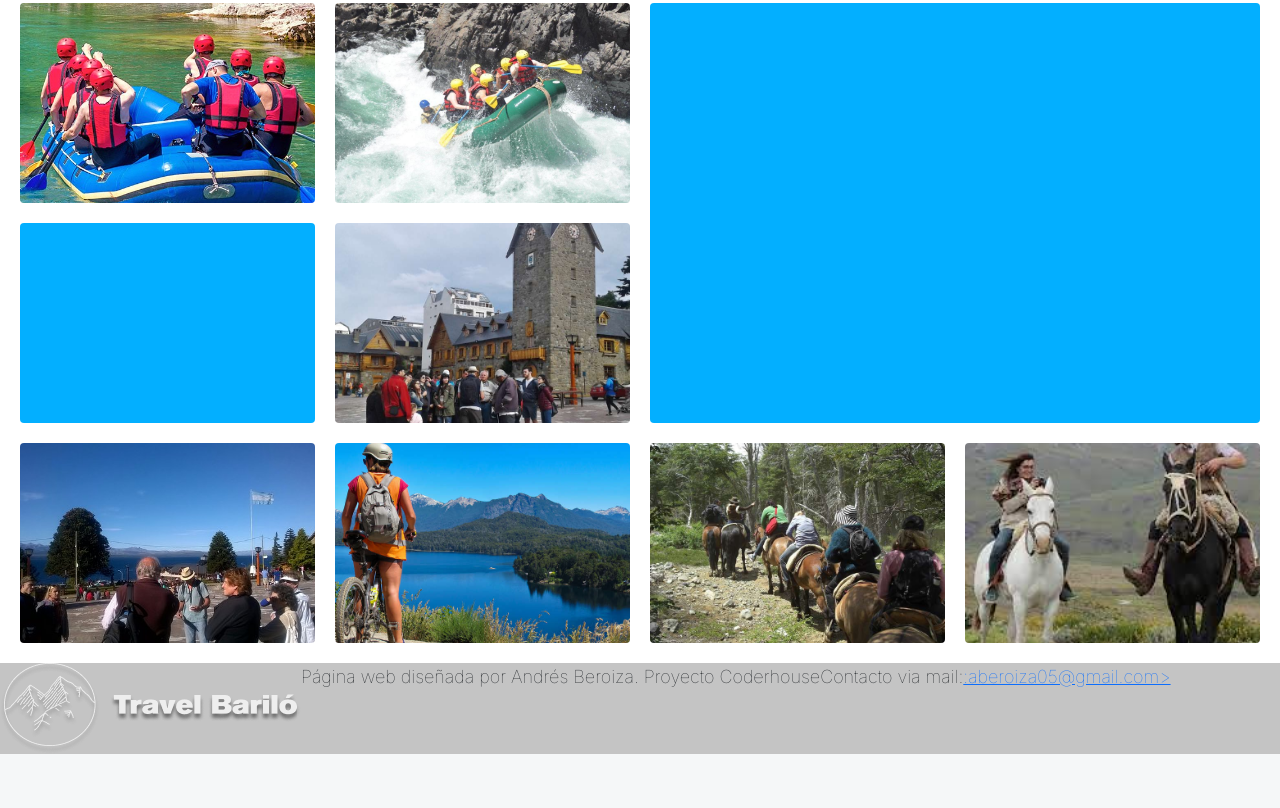
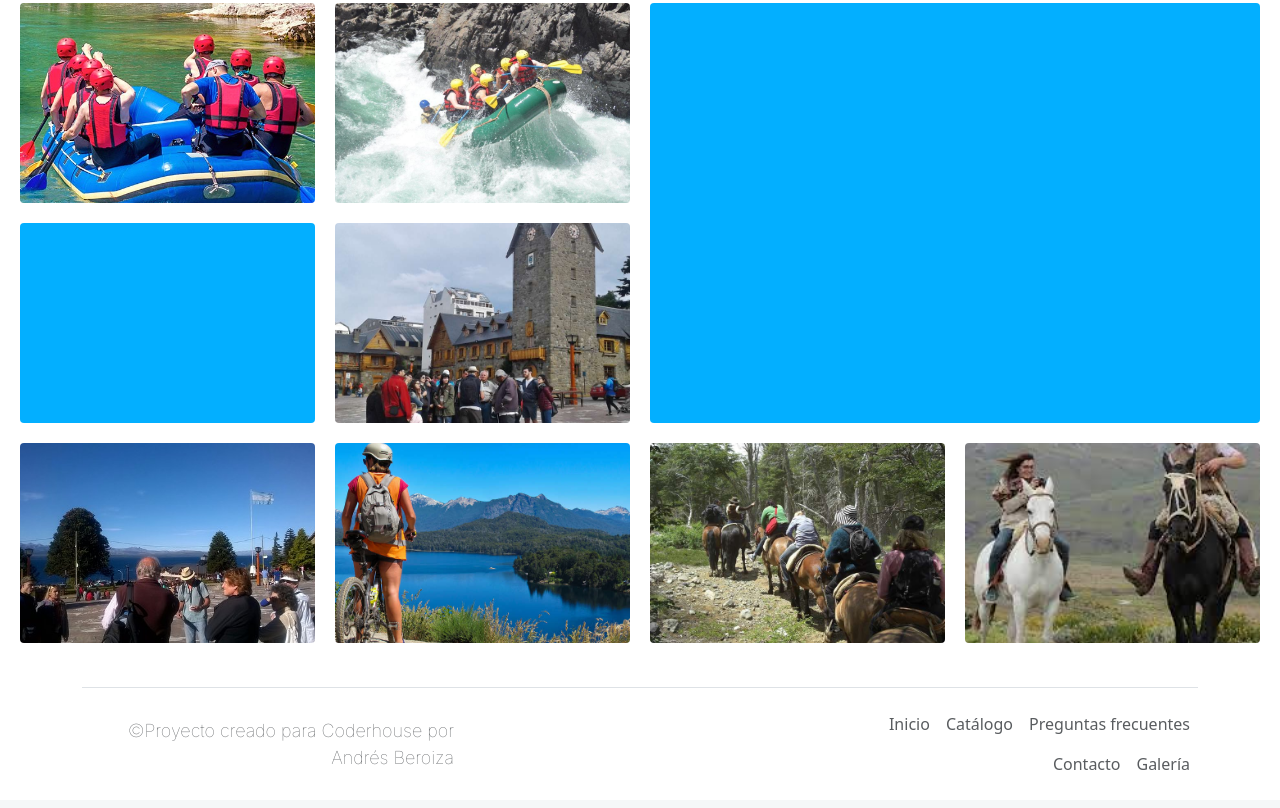
Before and after one commit to PowerPan98/Proyecto-CoderHouse-TravelBarilo, a plain HTML site: page pages/Galeria.html in a window 1280 px wide. Shown: the part 588-1396 px from the top of the page. Before the commit the page ends 1342 px from the top, so only its background shows below. Drawn offline with Linux system fonts and the light colour scheme; a web font is replaced by a local one.

Commit message:
footer final bootstrap

```diff
--- a/pages/Galeria.html
+++ b/pages/Galeria.html
@@ -85,11 +85,21 @@
               "></div>
   </div>
   <!-- COMIENZO PIE DE PÁGINA-->
-  <div>
-    <footer class="pie-de-pagina">
-      <img src="../img/logo_2.png">
-      <p> Página web diseñada por Andrés Beroiza. Proyecto Coderhouse</p>
-      <p> Contacto via mail:<a href>:aberoiza05@gmail.com></a></p>
+  <div class="container">
+    <footer class="d-flex flex-wrap justify-content-between align-items-center py-3 my-4 border-top">
+      <p class="col-md-4 mb-0 text-muted">&copy;Proyecto creado para Coderhouse por Andrés Beroiza</p>
+
+      <a href="/" class="col-md-4 d-flex align-items-center justify-content-center mb-3 mb-md-0 me-md-auto link-dark text-decoration-none">
+        <svg class="bi me-2" width="40" height="32"><use xlink:href="#bootstrap"/></svg>
+      </a>
+
+      <ul class="nav col-md-4 justify-content-end">
+        <li class="nav-item"><a href="../index.html" class="nav-link px-2 text-muted">Inicio</a></li>
+        <li class="nav-item"><a href="./Paquetes.html" class="nav-link px-2 text-muted">Catálogo</a></li>
+        <li class="nav-item"><a href="./Preguntas_frecuentes.html" class="nav-link px-2 text-muted">Preguntas frecuentes</a></li>
+        <li class="nav-item"><a href="./Contacto.html" class="nav-link px-2 text-muted">Contacto</a></li>
+        <li class="nav-item"><a href="./Galeria.html" class="nav-link px-2 text-muted">Galería</a></li>
+      </ul>
     </footer>
   </div>
 </body>
```
